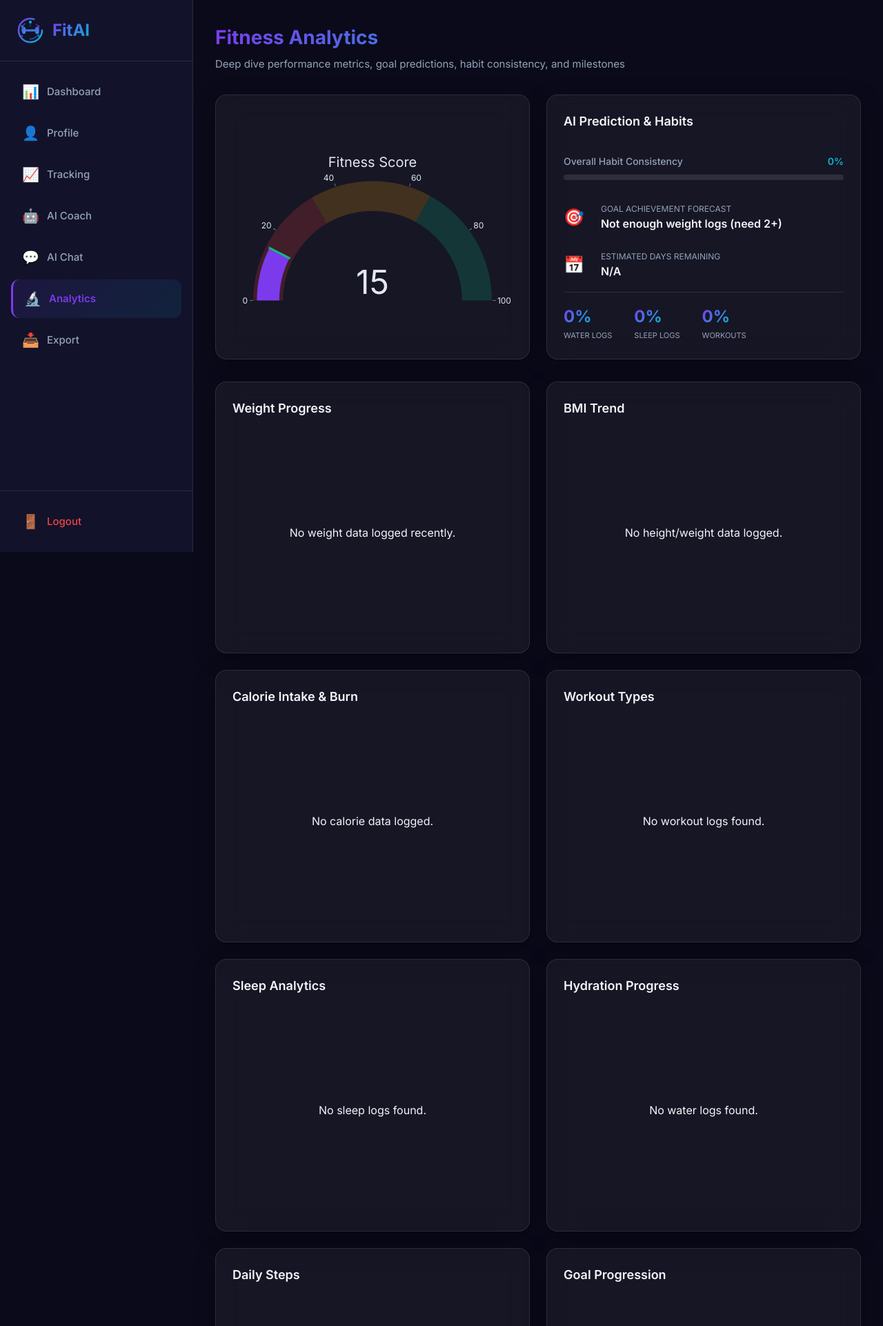
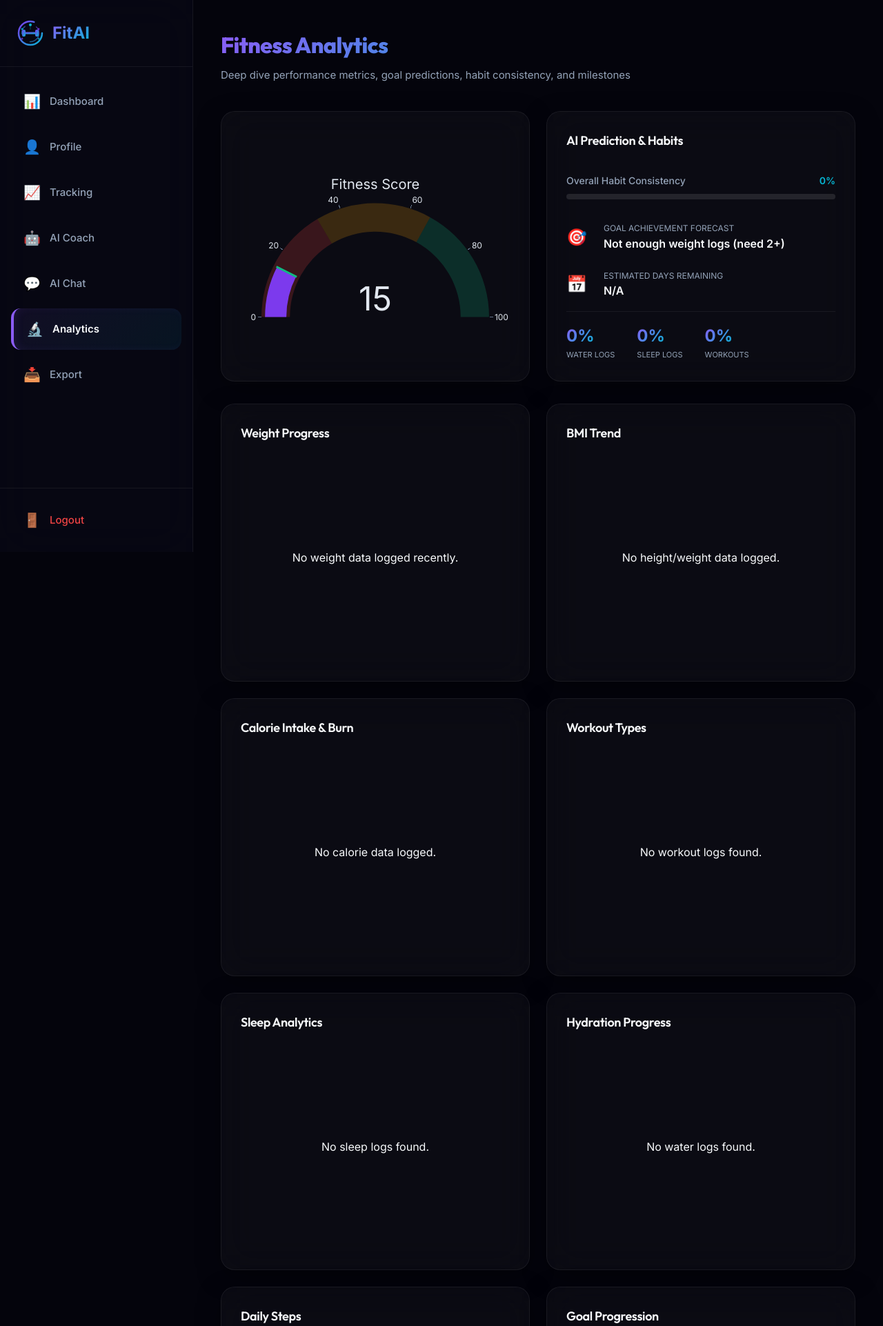
Before and after one commit to GNANESWARKOKKIRALA/Fit-AI, a Flask app: page /analytics/ in a window 1280 px wide. Shown: the top 1922 px of the page at 69% size. Run offline with Flask 3, Linux system fonts and the light colour scheme; the visitor is signed in with stand-in values (Sample User, id 1); data that the repository does not hold is empty; some libraries are stand-ins or nearby versions.

Commit message:
design: upgrade styling to ultra-premium glassmorphism and modern typography

```diff
--- a/static/css/style.css
+++ b/static/css/style.css
@@ -1,41 +1,36 @@
-/* ====================================================
-   FitAI — Premium Dark Theme
-   AI-Powered Fitness Coach & Health Analytics Platform
-   ==================================================== */
-
 /* ===== IMPORTS ===== */
-@import url('https://fonts.googleapis.com/css2?family=Inter:wght@400;500;600;700&display=swap');
+@import url('https://fonts.googleapis.com/css2?family=Outfit:wght@400;500;600;700;800&family=Inter:wght@400;500;600;700&display=swap');
 
 /* ===== CSS CUSTOM PROPERTIES ===== */
 :root {
-    --bg-primary: #0a0a1a;
-    --bg-secondary: #12122b;
-    --bg-tertiary: #1a1a3e;
-    --bg-card: rgba(255, 255, 255, 0.05);
-    --bg-card-hover: rgba(255, 255, 255, 0.08);
+    --bg-primary: #04040c;
+    --bg-secondary: #090916;
+    --bg-tertiary: #0e0e24;
+    --bg-card: rgba(255, 255, 255, 0.02);
+    --bg-card-hover: rgba(255, 255, 255, 0.05);
 
-    --text-primary: #f1f5f9;
+    --text-primary: #f8fafc;
     --text-secondary: #94a3b8;
     --text-muted: #64748b;
 
-    --accent-primary: #7C3AED;
-    --accent-secondary: #06B6D4;
+    --accent-primary: #8B5CF6; /* Electric Violet */
+    --accent-secondary: #06B6D4; /* Laser Cyan */
     --accent-success: #10B981;
     --accent-warning: #F59E0B;
     --accent-danger: #EF4444;
     --accent-info: #3B82F6;
 
-    --gradient-primary: linear-gradient(135deg, #7C3AED, #06B6D4);
-    --gradient-card: linear-gradient(135deg, rgba(124,58,237,0.1), rgba(6,182,212,0.1));
+    --gradient-primary: linear-gradient(135deg, #8B5CF6 0%, #06B6D4 100%);
+    --gradient-card: linear-gradient(135deg, rgba(139, 92, 246, 0.08), rgba(6, 182, 212, 0.08));
 
-    --glass-bg: rgba(255, 255, 255, 0.05);
-    --glass-border: rgba(255, 255, 255, 0.1);
-    --glass-shadow: 0 8px 32px rgba(0, 0, 0, 0.3);
+    --glass-bg: rgba(255, 255, 255, 0.03);
+    --glass-border: rgba(255, 255, 255, 0.06);
+    --glass-shadow: 0 10px 40px -10px rgba(0, 0, 0, 0.5);
 
-    --border-radius: 16px;
-    --border-radius-sm: 12px;
-    --border-radius-xs: 8px;
-    --transition: all 0.3s cubic-bezier(0.4, 0, 0.2, 1);
+    --border-radius: 20px;
+    --border-radius-sm: 14px;
+    --border-radius-xs: 10px;
+    --transition: all 0.4s cubic-bezier(0.16, 1, 0.3, 1);
 }
 
 /* ===== GLOBAL RESET ===== */
@@ -58,24 +53,29 @@ body {
     min-height: 100vh;
 }
 
+h1, h2, h3, h4, h5, h6, .page-title, .auth-title, .sidebar-logo-text {
+    font-family: 'Outfit', sans-serif;
+    letter-spacing: -0.02em;
+}
+
 ::selection {
-    background: rgba(124, 58, 237, 0.4);
+    background: rgba(139, 92, 246, 0.4);
     color: #fff;
 }
 
 /* Custom Scrollbar */
 ::-webkit-scrollbar {
-    width: 6px;
+    width: 5px;
 }
 ::-webkit-scrollbar-track {
-    background: var(--bg-secondary);
+    background: var(--bg-primary);
 }
 ::-webkit-scrollbar-thumb {
-    background: var(--accent-primary);
-    border-radius: 3px;
+    background: rgba(139, 92, 246, 0.3);
+    border-radius: 10px;
 }
 ::-webkit-scrollbar-thumb:hover {
-    background: #9333ea;
+    background: var(--accent-primary);
 }
 
 a {
@@ -96,7 +96,9 @@ a:hover {
 /* ===== SIDEBAR ===== */
 .sidebar {
     width: 280px;
-    background: var(--bg-secondary);
+    background: rgba(9, 9, 22, 0.7);
+    backdrop-filter: blur(30px);
+    -webkit-backdrop-filter: blur(30px);
     position: fixed;
     left: 0;
     top: 0;
@@ -104,12 +106,12 @@ a:hover {
     display: flex;
     flex-direction: column;
     z-index: 1000;
-    transition: transform 0.3s ease;
+    transition: var(--transition);
     border-right: 1px solid var(--glass-border);
 }
 
 .sidebar-header {
-    padding: 24px;
+    padding: 28px 24px;
     display: flex;
     align-items: center;
     gap: 12px;
@@ -127,19 +129,19 @@ a:hover {
 
 .sidebar-nav {
     flex: 1;
-    padding: 16px;
+    padding: 20px 16px;
     overflow-y: auto;
     display: flex;
     flex-direction: column;
-    gap: 4px;
+    gap: 6px;
 }
 
 .nav-item {
-    padding: 12px 16px;
+    padding: 14px 18px;
     border-radius: var(--border-radius-sm);
     display: flex;
     align-items: center;
-    gap: 12px;
+    gap: 14px;
     color: var(--text-secondary);
     transition: var(--transition);
     cursor: pointer;
@@ -151,13 +153,15 @@ a:hover {
 .nav-item:hover {
     background: var(--bg-card-hover);
     color: var(--text-primary);
+    transform: translateX(4px);
 }
 
 .nav-item.active {
     background: var(--gradient-card);
-    color: var(--accent-primary);
+    color: var(--text-primary);
     font-weight: 600;
-    border-left: 3px solid var(--accent-primary);
+    border-left: 4px solid var(--accent-primary);
+    box-shadow: inset 5px 0 15px -5px rgba(139, 92, 246, 0.15);
 }
 
 .nav-icon {
@@ -170,23 +174,23 @@ a:hover {
 .main-content {
     margin-left: 280px;
     flex: 1;
-    padding: 32px;
+    padding: 40px;
     min-height: 100vh;
-    animation: fadeIn 0.5s ease;
+    animation: fadeIn 0.8s cubic-bezier(0.16, 1, 0.3, 1);
 }
 
 .topbar {
     display: flex;
     justify-content: space-between;
     align-items: center;
-    margin-bottom: 32px;
+    margin-bottom: 40px;
     flex-wrap: wrap;
     gap: 16px;
 }
 
 .page-title {
-    font-size: 28px;
-    font-weight: 700;
+    font-size: 32px;
+    font-weight: 800;
     background: var(--gradient-primary);
     -webkit-background-clip: text;
     -webkit-text-fill-color: transparent;
@@ -196,7 +200,7 @@ a:hover {
 .page-subtitle {
     color: var(--text-secondary);
     font-size: 15px;
-    margin-top: 4px;
+    margin-top: 6px;
 }
 
 .user-info {
@@ -210,17 +214,19 @@ a:hover {
 /* ===== GLASSMORPHISM CARDS ===== */
 .glass-card {
     background: var(--glass-bg);
-    backdrop-filter: blur(20px);
-    -webkit-backdrop-filter: blur(20px);
+    backdrop-filter: blur(25px);
+    -webkit-backdrop-filter: blur(25px);
     border: 1px solid var(--glass-border);
     border-radius: var(--border-radius);
-    padding: 24px;
+    padding: 28px;
     box-shadow: var(--glass-shadow);
     transition: var(--transition);
 }
 
 .glass-card:hover {
-    border-color: rgba(124, 58, 237, 0.2);
+    transform: translateY(-4px);
+    border-color: rgba(139, 92, 246, 0.25);
+    box-shadow: 0 20px 40px -15px rgba(139, 92, 246, 0.2);
 }
 
 /* ===== KPI CARDS ===== */
@@ -254,41 +257,43 @@ a:hover {
     right: -50%;
     width: 100%;
     height: 100%;
-    background: radial-gradient(circle, rgba(124,58,237,0.08) 0%, transparent 70%);
+    background: radial-gradient(circle, rgba(139,92,246,0.1) 0%, transparent 70%);
     pointer-events: none;
 }
 
 .kpi-card:hover {
-    transform: translateY(-4px);
-    box-shadow: 0 12px 40px rgba(124, 58, 237, 0.15);
+    transform: translateY(-6px);
+    border-color: rgba(139, 92, 246, 0.3);
+    box-shadow: 0 20px 45px -10px rgba(139, 92, 246, 0.25);
 }
 
 .kpi-value {
-    font-size: 32px;
-    font-weight: 700;
+    font-size: 34px;
+    font-weight: 800;
     background: var(--gradient-primary);
     -webkit-background-clip: text;
     -webkit-text-fill-color: transparent;
     background-clip: text;
-    margin-bottom: 4px;
+    margin-bottom: 6px;
 }
 
 .kpi-label {
     font-size: 13px;
     color: var(--text-secondary);
     text-transform: uppercase;
-    letter-spacing: 0.5px;
-    font-weight: 500;
+    letter-spacing: 0.8px;
+    font-weight: 600;
 }
 
 .kpi-icon {
     position: absolute;
-    top: 20px;
-    right: 20px;
+    top: 24px;
+    right: 24px;
     width: 48px;
     height: 48px;
     border-radius: 50%;
     background: var(--gradient-card);
+    border: 1px solid rgba(139, 92, 246, 0.15);
     display: flex;
     align-items: center;
     justify-content: center;
@@ -321,17 +326,24 @@ a:hover {
     display: grid;
     grid-template-columns: repeat(auto-fit, minmax(420px, 1fr));
     gap: 24px;
-    margin-bottom: 32px;
+    margin-bottom: 40px;
 }
 
 .chart-card {
     background: var(--glass-bg);
-    backdrop-filter: blur(20px);
-    -webkit-backdrop-filter: blur(20px);
+    backdrop-filter: blur(25px);
+    -webkit-backdrop-filter: blur(25px);
     border: 1px solid var(--glass-border);
     border-radius: var(--border-radius);
-    padding: 24px;
+    padding: 28px;
     box-shadow: var(--glass-shadow);
+    transition: var(--transition);
+}
+
+.chart-card:hover {
+    transform: translateY(-4px);
+    border-color: rgba(139, 92, 246, 0.25);
+    box-shadow: 0 20px 40px -15px rgba(139, 92, 246, 0.2);
 }
 
 .chart-title {
```
Also changed, not shown: other parts of static/css/style.css (+9 -12 lines).
